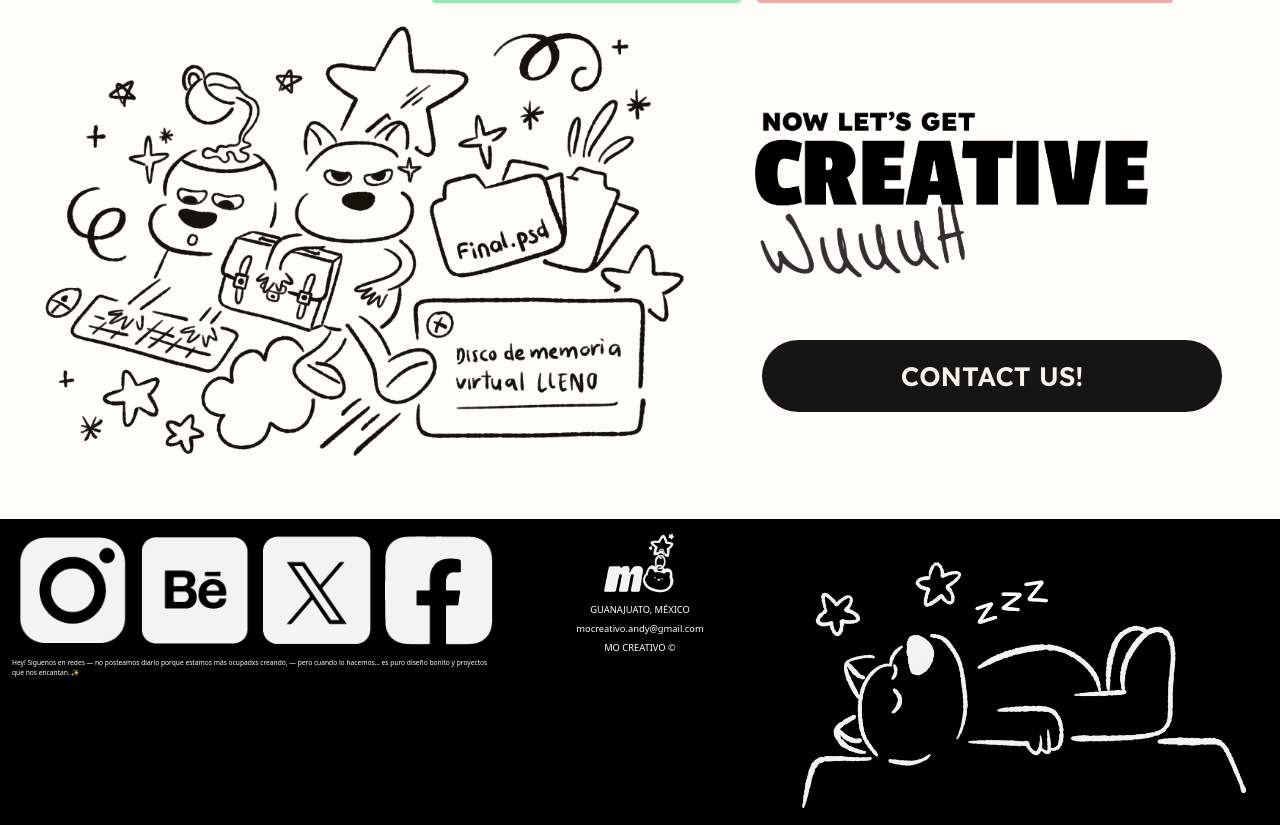
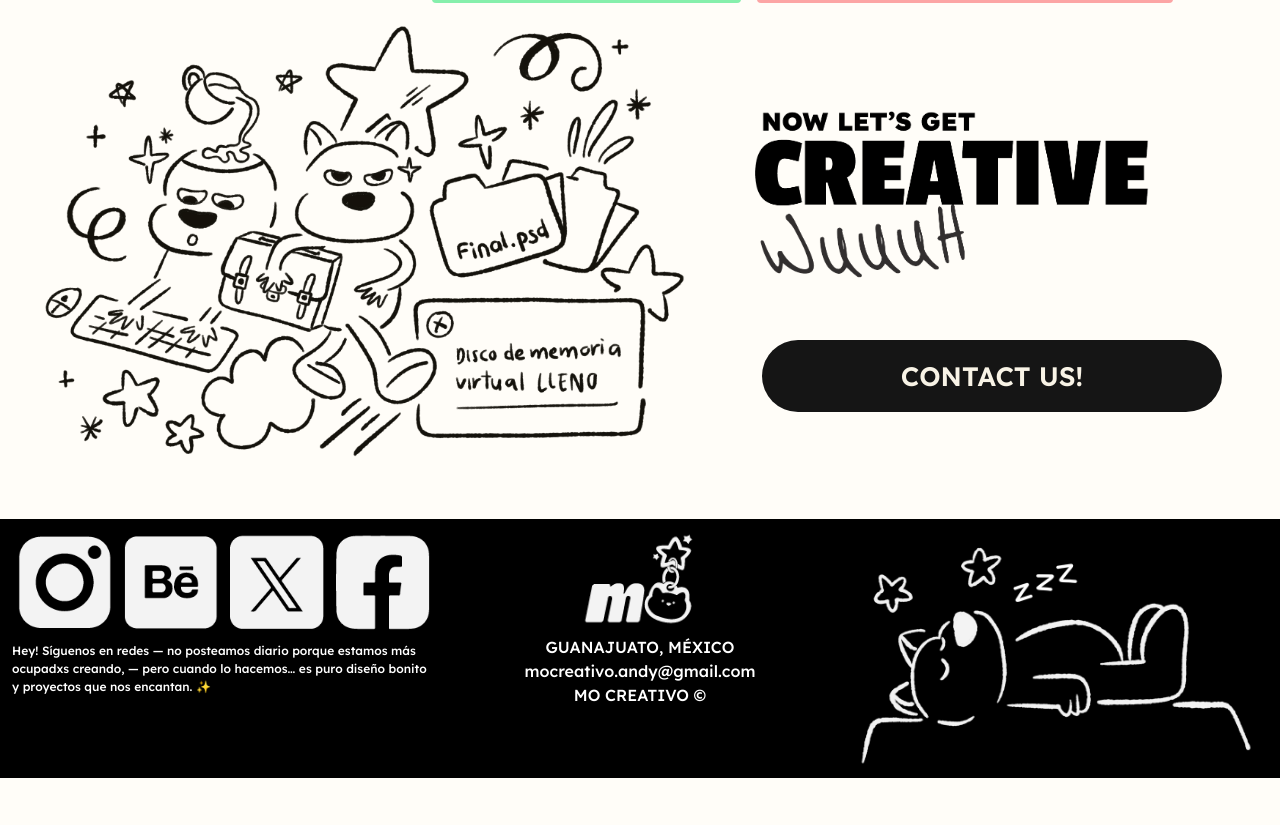
Before and after one commit to claudiolopezayala/andwbpg, a website: page public/index.html in a window 1280 px wide. Shown: the part 2435-3260 px from the top of the page. After the commit the page ends 3213 px from the top, so only its background shows below. Drawn offline with Linux system fonts and the light colour scheme.

Commit message:
change size

```diff
--- a/public/index.html
+++ b/public/index.html
@@ -189,13 +189,13 @@
     </div>
   </div>
 
-  <footer class="bg-black grid grid-cols-[4fr_2fr_4fr] text-white mt-10 pt-3">
-  <div class="text-start text-[5pt] w-full px-3">
+  <footer class="bg-black grid grid-cols-[4fr_2fr_4fr]  md:grid-cols-[3.5fr_3fr_3.5fr] text-white mt-10 pt-3 font-[lexend] font-medium">
+    <div class="text-start text-[5pt] md:text-[9pt] w-full px-3">
       <div class="flex w-full max-w-full overflow-hidden">
-      <img src="./imgs/ICONOS/instagramicono.png" alt="" class="w-[25%]">
-      <img src="./imgs/ICONOS/behanceicono.png" alt="" class="w-[25%]">
-      <img src="./imgs/ICONOS/twittericono.png" alt="" class="w-[25%]">
-      <img src="./imgs/ICONOS/facebookicono.png" alt="" class="w-[25%]">
+        <a href="" class="w-[25%]"><img src="./imgs/ICONOS/instagramicono.png" alt=""></a>
+        <a href="" class="w-[25%]"><img src="./imgs/ICONOS/behanceicono.png" alt=""></a>
+        <a href="" class="w-[25%]"><img src="./imgs/ICONOS/twittericono.png" alt=""></a>
+        <a href="" class="w-[25%]"><img src="./imgs/ICONOS/facebookicono.png" alt=""></a>
       </div>
       <div class="py-2">
         <p>
@@ -207,7 +207,7 @@
       </div>
     </div>
     <div class="text-center flex flex-col items-center">
-    <div class="mx-0 text-[7pt] w-full items-center flex flex-col">
+      <div class="mx-0 text-[7pt] md:text-[12pt] w-full items-center flex flex-col">
         <img src="./imgs/isotipo-12.png" class="w-[30%] mb-2" alt="">
         <p>
           GUANAJUATO, MÉXICO
@@ -220,8 +220,8 @@
         </p>
       </div>
     </div>
-  <div class="text-end pt-3">
-    <img src="./imgs/shirodormidofooter.png" class="w-[100%]" alt="">
+    <div class="flex flex-col justify-end items-end pb-0">
+      <img src="./imgs/shirodormidofooter.png" class="w-full" alt="">
     </div>
   </footer>
 
```
Also changed, not shown: public/output.css. Lines whose indentation alone changed are shown as unchanged.
